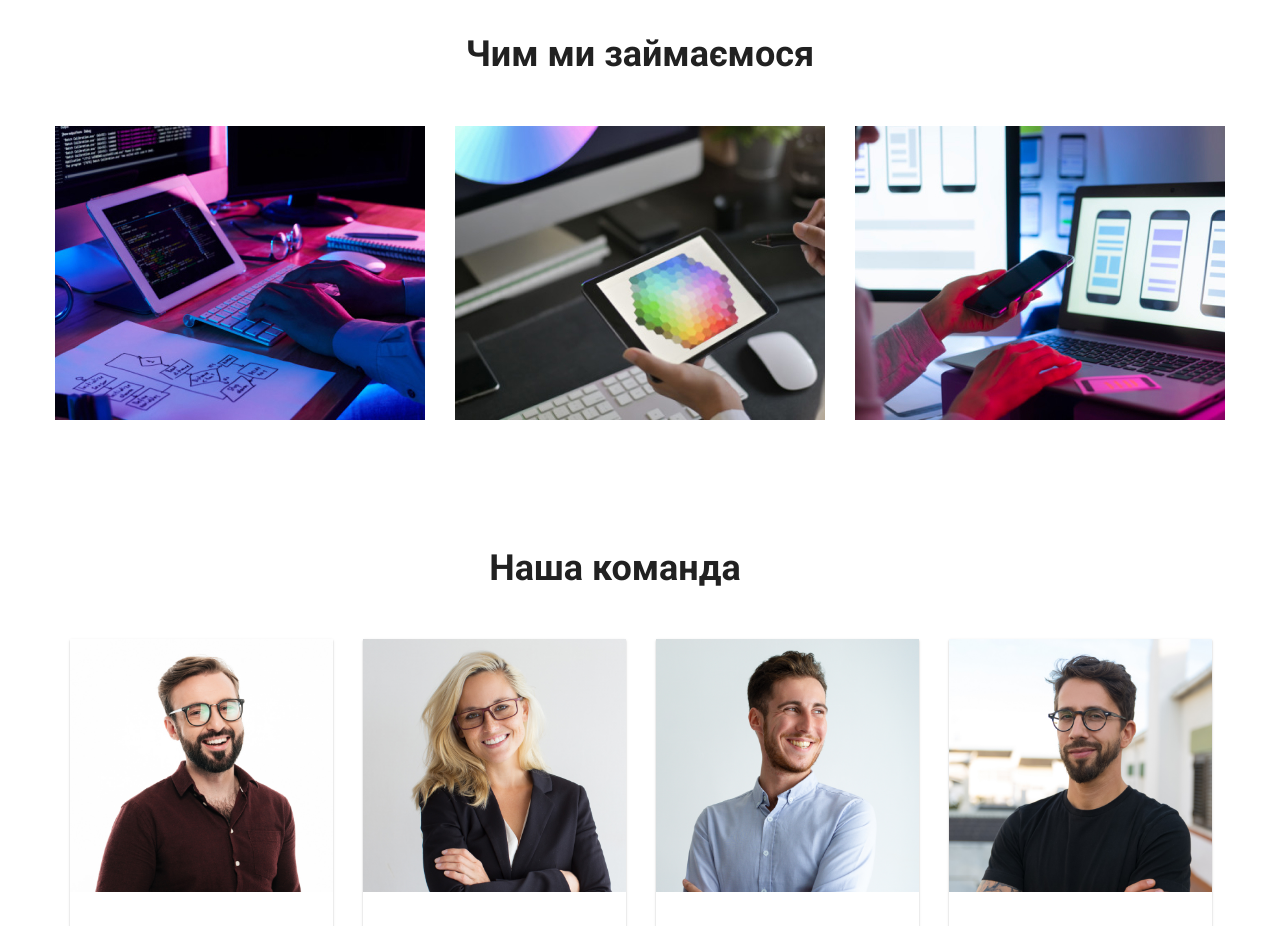
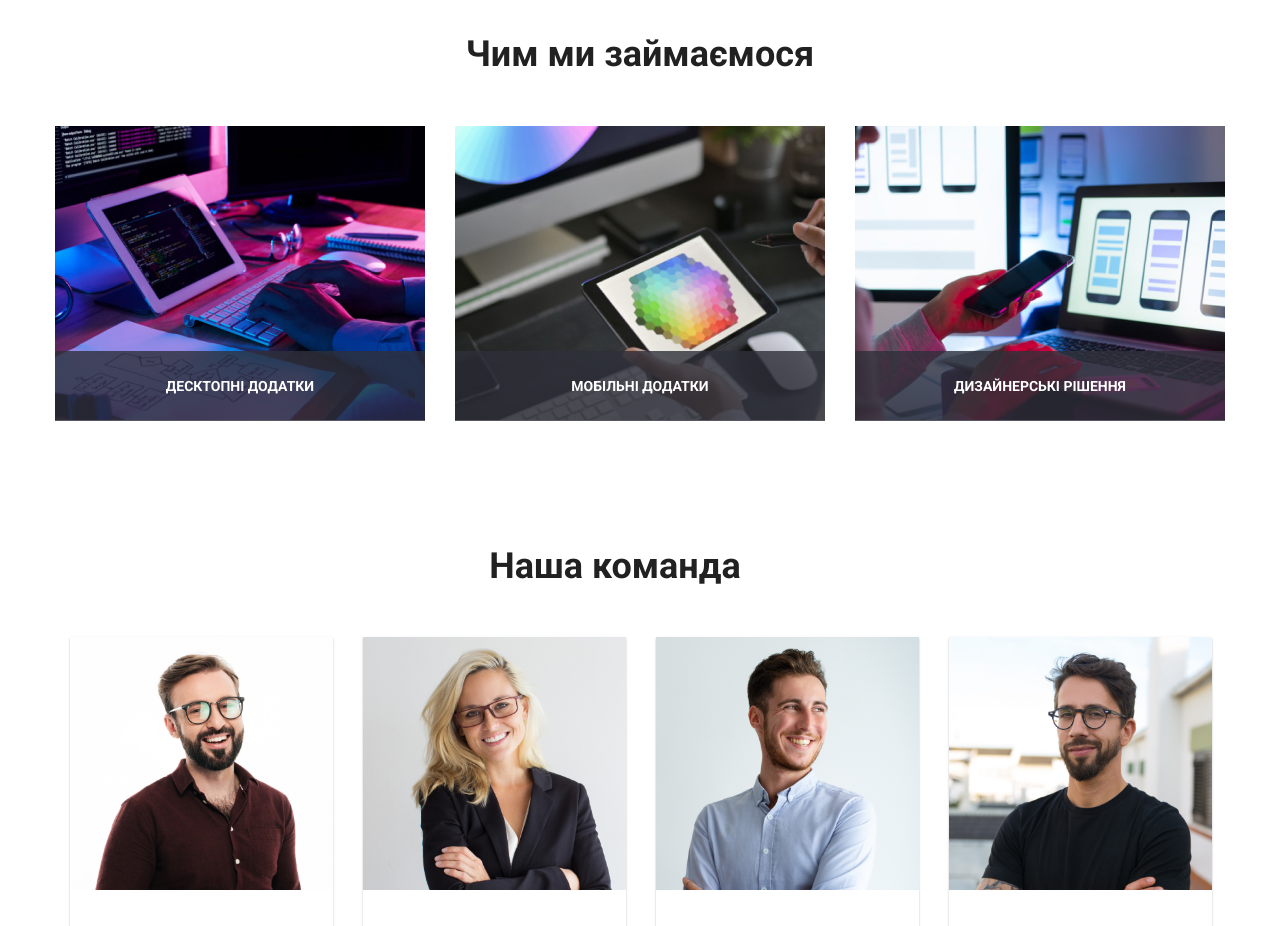
Before and after one commit to danikkkkk12/WebStudio-SCSS, a plain HTML site: page index.html in a window 1280 px wide. Shown: the part 1060-1986 px from the top of the page. Drawn offline with nearby package versions, Linux system fonts and the light colour scheme.

Commit message:
Add new block

```diff
--- a/index.html
+++ b/index.html
@@ -56,8 +56,7 @@
             data-modal-open>Замовити
             послугу</button>
         </h2>
-      </div>
-      <!-- <div class="backdrop is-hidden" data-modal>
+        <!-- <div class="backdrop is-hidden" data-modal>
         <div class="modal">
           <img src="images/close.svg" alt="close" data-modal-close class="modal__btn-close">
           <h2 class="modal__title-window">Залиште свої дані, ми вам передзвонимо</h2>
@@ -93,6 +92,7 @@
             </div>
           </form>
         </div>
+      </div>
       </div> -->
     </section>
     <section class="info-work">
@@ -131,17 +131,18 @@
       <div class="container">
         <h2 class="team-icon__caption">Чим ми займаємося</h2>
         <ul class="team-image flex">
-            <li class="team-image__item">
-                <img src="images/1.jpg" alt="Writing code" class="team-image__images"
-                  width="370px">
-                <!-- <p class="team-image__label">Десктопні додатки</p> -->
-        </li>
-        <li class="team-image__item"><img src="images/2.jpg" alt="Design development" class="team-image__images"
-            width="370px">
-        </li>
-        <li class="team-image__item"><img src="images/3.jpg" alt="Selection of colors" class="team-image__images"
-            width="370px">
-        </li>
+          <li class="team-image__item">
+            <img src="images/1.jpg" alt="Writing code" class="team-image__images" width="370px">
+            <p class="team-image__label">Десктопні додатки</p>
+          </li>
+          <li class="team-image__item">
+            <img src="images/2.jpg" alt="Design development" class="team-image__images" width="370px">
+            <p class="team-image__label">Мобільні додатки</p>
+          </li>
+          <li class="team-image__item">
+            <img src="images/3.jpg" alt="Selection of colors" class="team-image__images" width="370px">
+            <p class="team-image__label">Дизайнерські рішення</p>
+          </li>
         </ul>
       </div>
     </section>
@@ -256,7 +257,7 @@
       </form>
     </div>
   </footer>
-  <script src=".//modal.js"></script>
+  <script src="../js/modal.js"></script>
 </body>
 
 </html>
--- a/modal.js
+++ b/js/modal.js
@@ -12,4 +12,11 @@
     refs.modal.classList.toggle("is-hidden");
     document.body.classList.toggle("no-scroll");
   }
+
+  document.addEventListener("keydown", function(event) {
+    if (event.key === "Escape") {
+      refs.modal.classList.add("is-hidden");
+      document.body.classList.remove("no-scroll");
+    }
+  });
 })();
--- a/sass/components/_team-icon.scss
+++ b/sass/components/_team-icon.scss
@@ -7,32 +7,26 @@
   padding-top: 0;
   padding-bottom: 50px;
 }
-// .team-image__images{
-//   z-index: 0;
-// }
+.team-image__images{
+  z-index: 0;
+}
 .team-image {
-  // position: relative;
-  // overflow: hidden;
   gap: 30px;
   margin-left: -15px;
 }
-// .team-image__item .team-image__label {
-//   top: 0;
-//   right: 0;
-//   margin: 0;
-//   padding: 8px 16px;
-//   border-bottom-left-radius: 4px;
-
-//   font-family: sans-serif;
-//   font-size: 24px;
-//   background: rgba(47, 48, 58, 0.8);
-//   color: #fff;
-//   width: 370px;
-//   height: 70px;
-//   z-index: 2;
-//   text-align: center;
-//   padding-top: 20px;
-// }
-// .team-image__label{
-
-// }
+.team-image__label{
+position: relative;
+background: $background-team-icons-color;
+color: #fff;
+font-family: $roboto-fonts;
+font-weight: 700;
+line-height: 16px;
+letter-spacing: 3%;
+text-transform: uppercase;
+font-size: 14px;
+text-align: center;
+margin-top: -72px;
+width: 370px;
+height: 70px;
+padding-top: 27px;
+}
--- a/sass/utils/_variables.scss
+++ b/sass/utils/_variables.scss
@@ -10,6 +10,7 @@ $backdrop-color:#20191980;
 $bg-checkbox-color: #00000099;
 $border-color:#ffffff4d;
 $shadow-color:#00000026;
+$background-team-icons-color:#2f303acc;
   /* fonts */
 $roboto-fonts: 'Roboto', sans-serif;
 $raleway-fonts: 'Raleway', sans-serif;
```
Also changed, not shown: css/main.css, css/main.min.css, sass/components/_modal.scss (line endings or trailing spaces), 2 other files.
